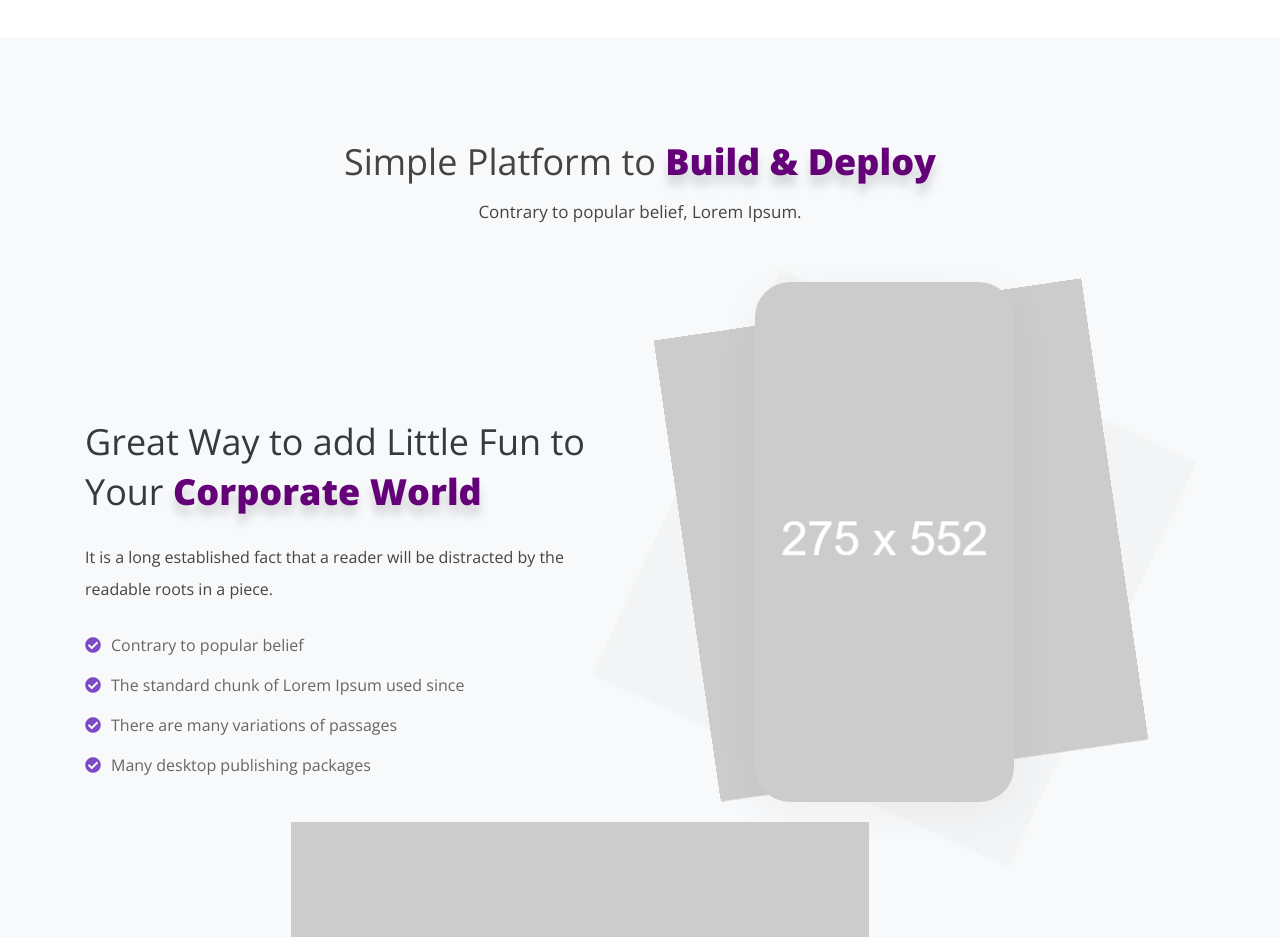
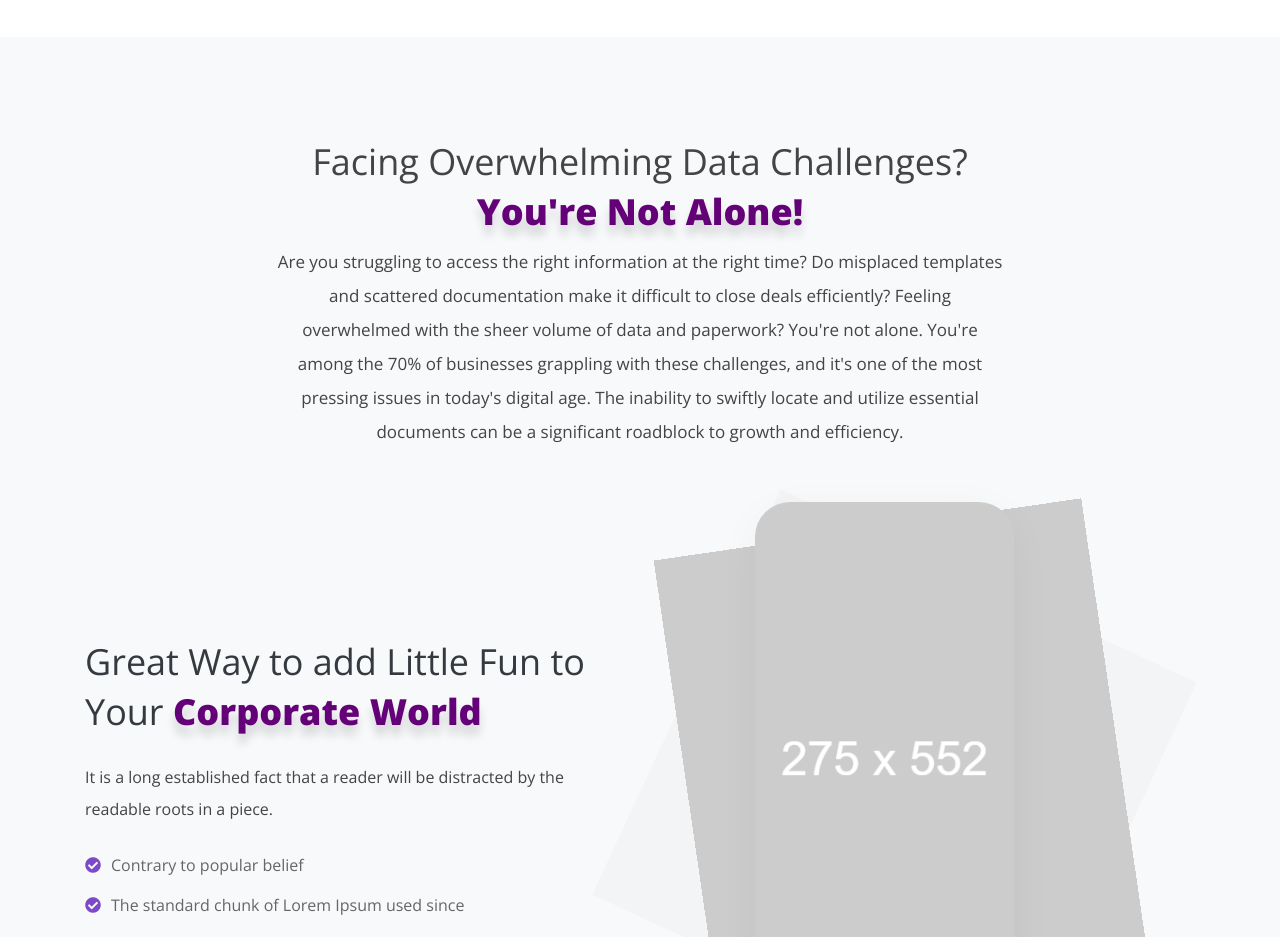
Before and after one commit to Proconnai/website, a plain HTML site: page index.html in a window 1280 px wide. Shown: the part 1620-2557 px from the top of the page. Drawn offline with nearby package versions, Linux system fonts and the light colour scheme; files whose address does not match are found by name.

Commit message:
Update features_title.html

```diff
--- a/index.html
+++ b/index.html
@@ -202,8 +202,8 @@
                <div class="row justify-content-md-center">
                   <div class="col-lg-8 col-sm-12 text-center">
                      <div class="title-box">
-                        <h2 class="">Simple Platform to <span>Build & Deploy</span></h2>
-                        <p class="mt-2">Contrary to popular belief, Lorem Ipsum.</p>
+                        <h2 class="">Facing Overwhelming Data Challenges?<span>You're Not Alone!</span></h2>
+                        <p class="mt-2">Are you struggling to access the right information at the right time? Do misplaced templates and scattered documentation make it difficult to close deals efficiently? Feeling overwhelmed with the sheer volume of data and paperwork? You're not alone. You're among the 70% of businesses grappling with these challenges, and it's one of the most pressing issues in today's digital age. The inability to swiftly locate and utilize essential documents can be a significant roadblock to growth and efficiency.</p>
                      </div>
                   </div>
                </div>
```
